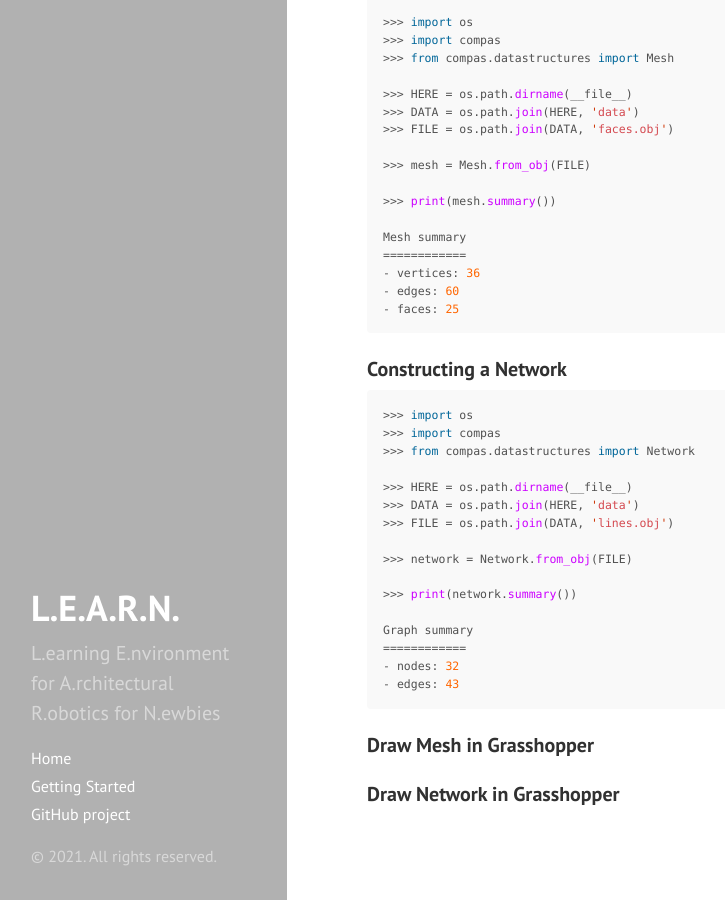
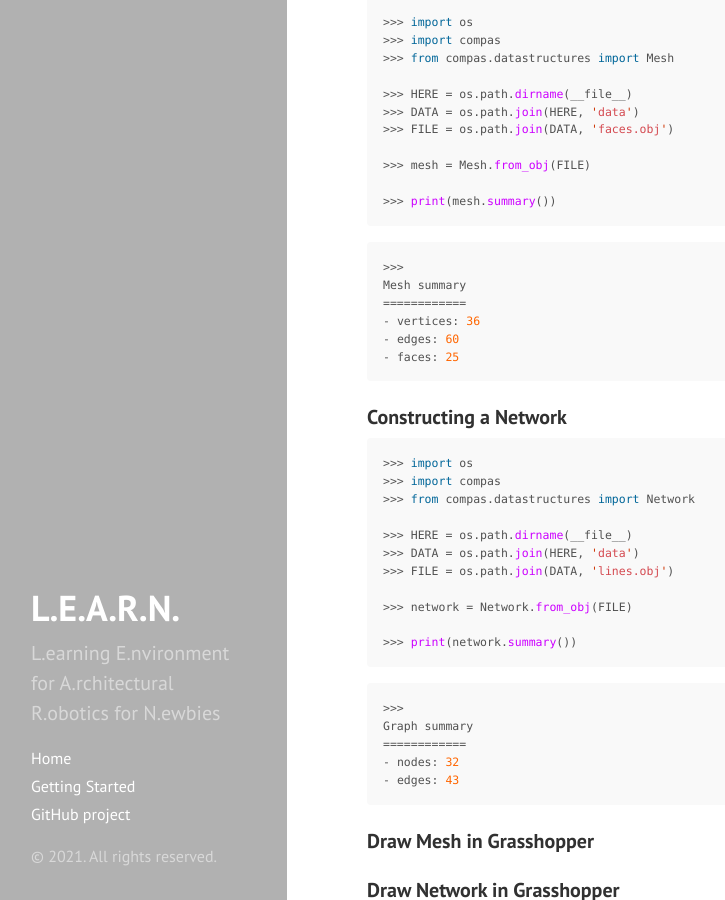
Before and after one commit to le-ar-n/le-ar-n, a Jekyll site: the page built from docs/sessions/03_datastructures.md, in a window 1280 px wide and 900 px high, scrolled down 694 px. Shown: the whole window, without its empty margins (1-726 px from the left). Built offline with Jekyll 4.4.1, drawn with Linux system fonts in a browser that asks for light colours; Markdown is read by kramdown in place of the engine named in the settings.

Commit message:
Update 03_datastructures.md

````diff
--- a/docs/sessions/03_datastructures.md
+++ b/docs/sessions/03_datastructures.md
@@ -32,7 +32,10 @@ In COMPAS a network is a “directed edge graph” that encodes the relationship
 >>> mesh = Mesh.from_obj(FILE)
 
 >>> print(mesh.summary())
+```
 
+```python
+>>>
 Mesh summary
 ============
 - vertices: 36
@@ -54,7 +57,10 @@ Mesh summary
 >>> network = Network.from_obj(FILE)
 
 >>> print(network.summary())
+```
 
+```python
+>>>
 Graph summary
 ============
 - nodes: 32
````
